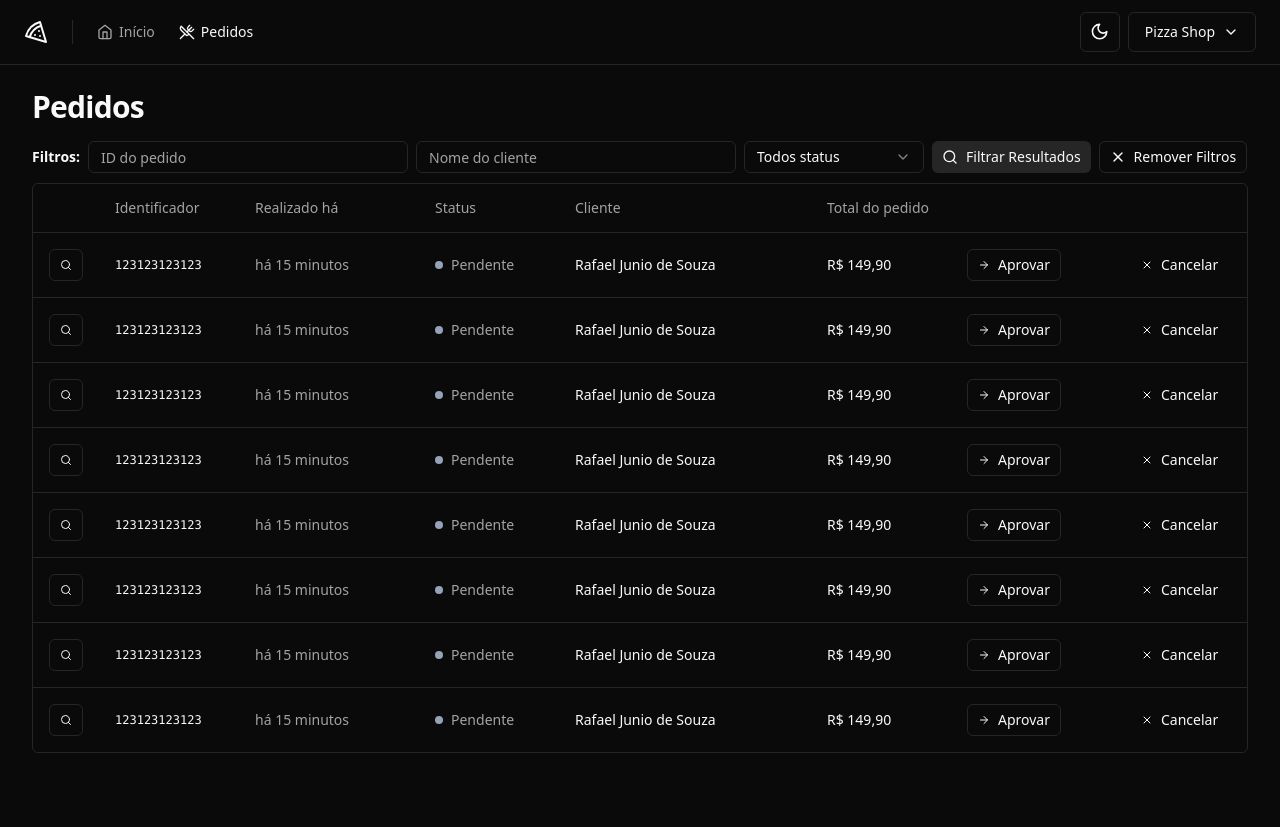
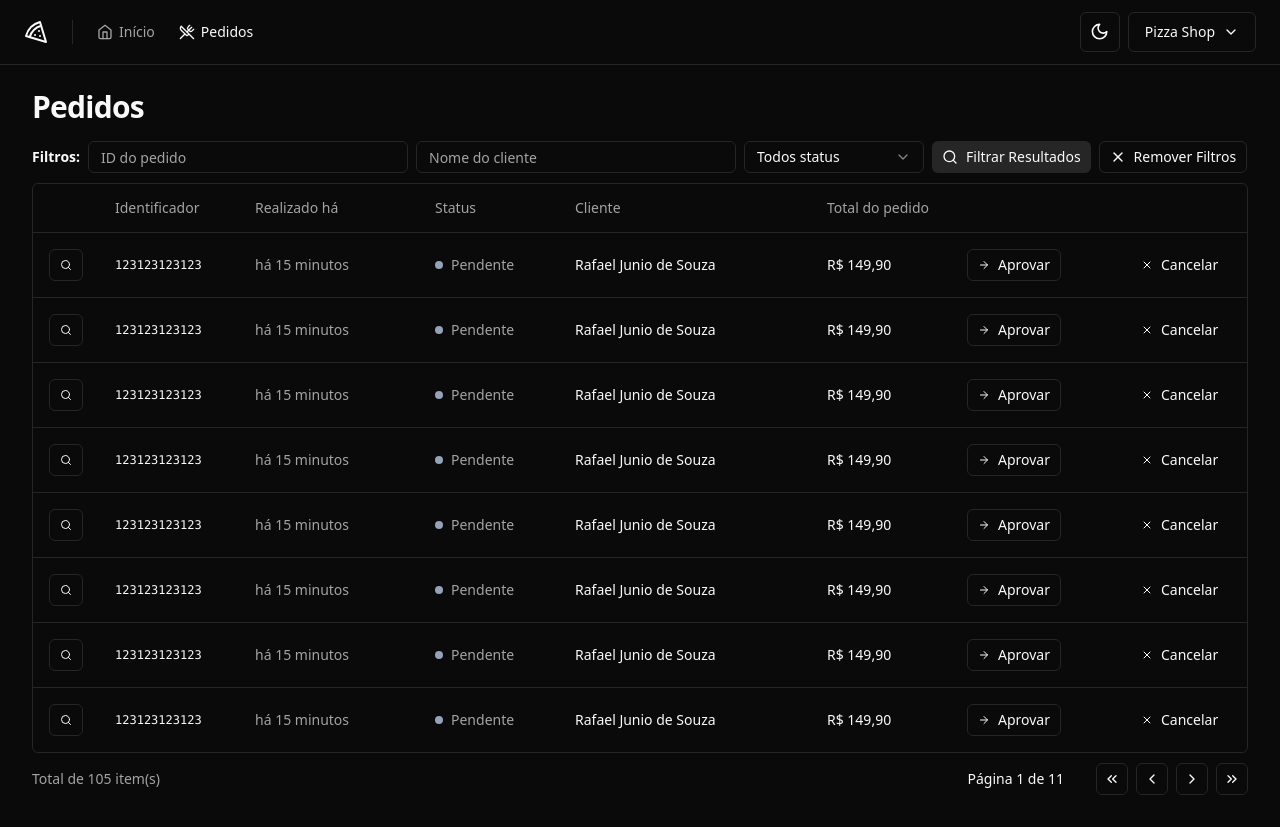
Before and after one commit to rafaeljunio/pizzashop-web, a React (Vite) app: page /orders in a window 1280 px wide. Before the commit the page ends 800 px from the top, so only its background shows below. Built offline with nearby package versions, Linux system fonts and the light colour scheme.

Commit message:
pagination

```diff
--- /dev/null
+++ b/src/components/pagination.tsx
@@ -0,0 +1,57 @@
+import {
+  ChevronLeft,
+  ChevronRight,
+  ChevronsLeft,
+  ChevronsRight,
+} from 'lucide-react'
+
+import { Button } from './ui/button'
+
+export interface PaginationProps {
+  pageIndex: number
+  totalCount: number
+  perPage: number
+}
+
+export const Pagination = ({
+  pageIndex,
+  perPage,
+  totalCount,
+}: PaginationProps) => {
+  const pages = Math.ceil(totalCount / perPage) || 1
+
+  return (
+    <div className="flex items-center justify-between">
+      <span className="text-sm text-muted-foreground">
+        Total de {totalCount} item(s)
+      </span>
+
+      <div className="flex items-center gap-6 lg:gap-8">
+        <div className="text-sm font-medium">
+          Página {pageIndex + 1} de {pages}
+        </div>
+        <div className="flex items-center gap-2">
+          <Button variant="outline" className="h-8 w-8 p-0">
+            <ChevronsLeft className="h-4 w-4" />
+            <span className="sr-only">Primeira página</span>
+          </Button>
+
+          <Button variant="outline" className="h-8 w-8 p-0">
+            <ChevronLeft className="h-4 w-4" />
+            <span className="sr-only">Página anterior</span>
+          </Button>
+
+          <Button variant="outline" className="h-8 w-8 p-0">
+            <ChevronRight className="h-4 w-4" />
+            <span className="sr-only">Próxima página</span>
+          </Button>
+
+          <Button variant="outline" className="h-8 w-8 p-0">
+            <ChevronsRight className="h-4 w-4" />
+            <span className="sr-only">Última página</span>
+          </Button>
+        </div>
+      </div>
+    </div>
+  )
+}
--- a/src/pages/app/orders/orders.tsx
+++ b/src/pages/app/orders/orders.tsx
@@ -1,5 +1,6 @@
 import { Helmet } from 'react-helmet-async'
 
+import { Pagination } from '@/components/pagination'
 import {
   Table,
   TableBody,
@@ -17,7 +18,6 @@ export const Orders = () => {
       <Helmet title="Pedidos" />
       <div className="flex flex-col gap-4">
         <h1 className="text-3xl font-bold tracking-tight">Pedidos</h1>
-      </div>
         <div className="space-y-2.5">
           <OrderTableFilters />
 
@@ -42,6 +42,9 @@ export const Orders = () => {
               </TableBody>
             </Table>
           </div>
+
+          <Pagination pageIndex={0} totalCount={105} perPage={10} />
+        </div>
       </div>
     </>
   )
```
Lines whose indentation alone changed are shown as unchanged.
